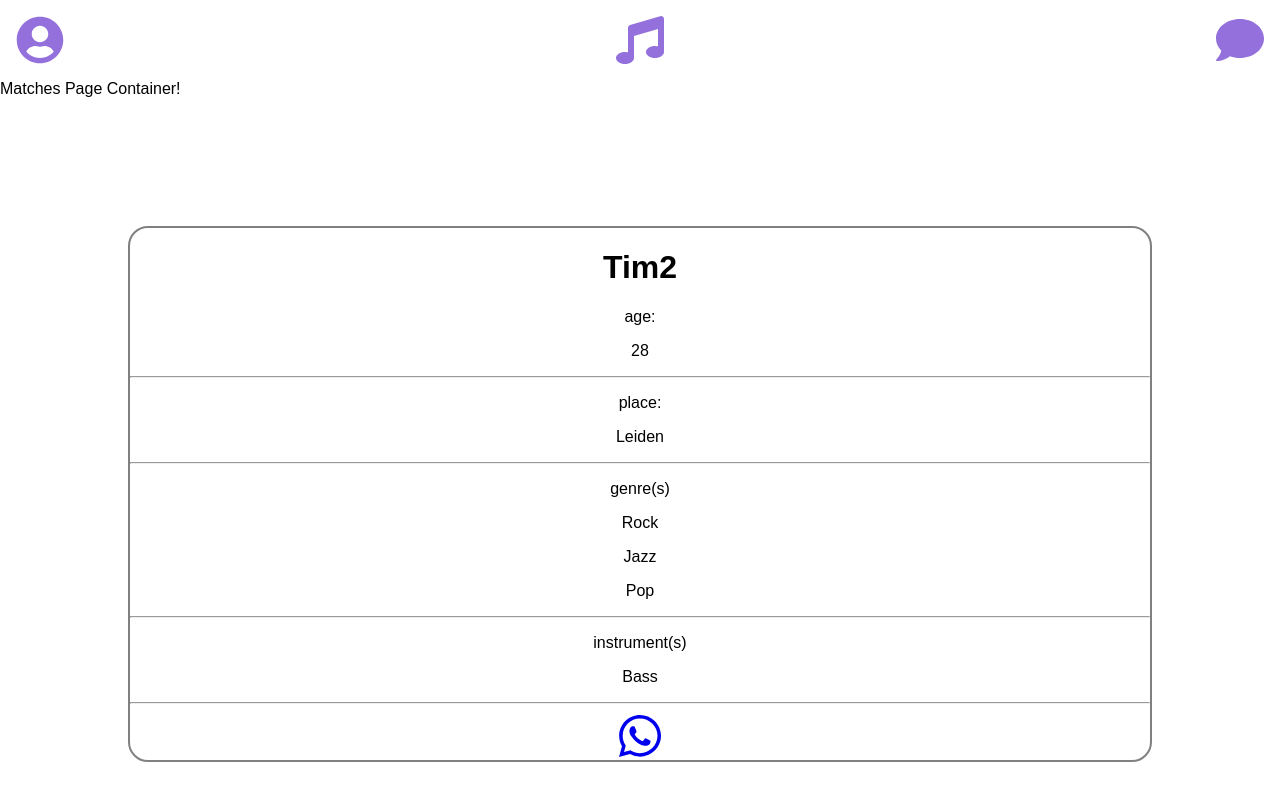
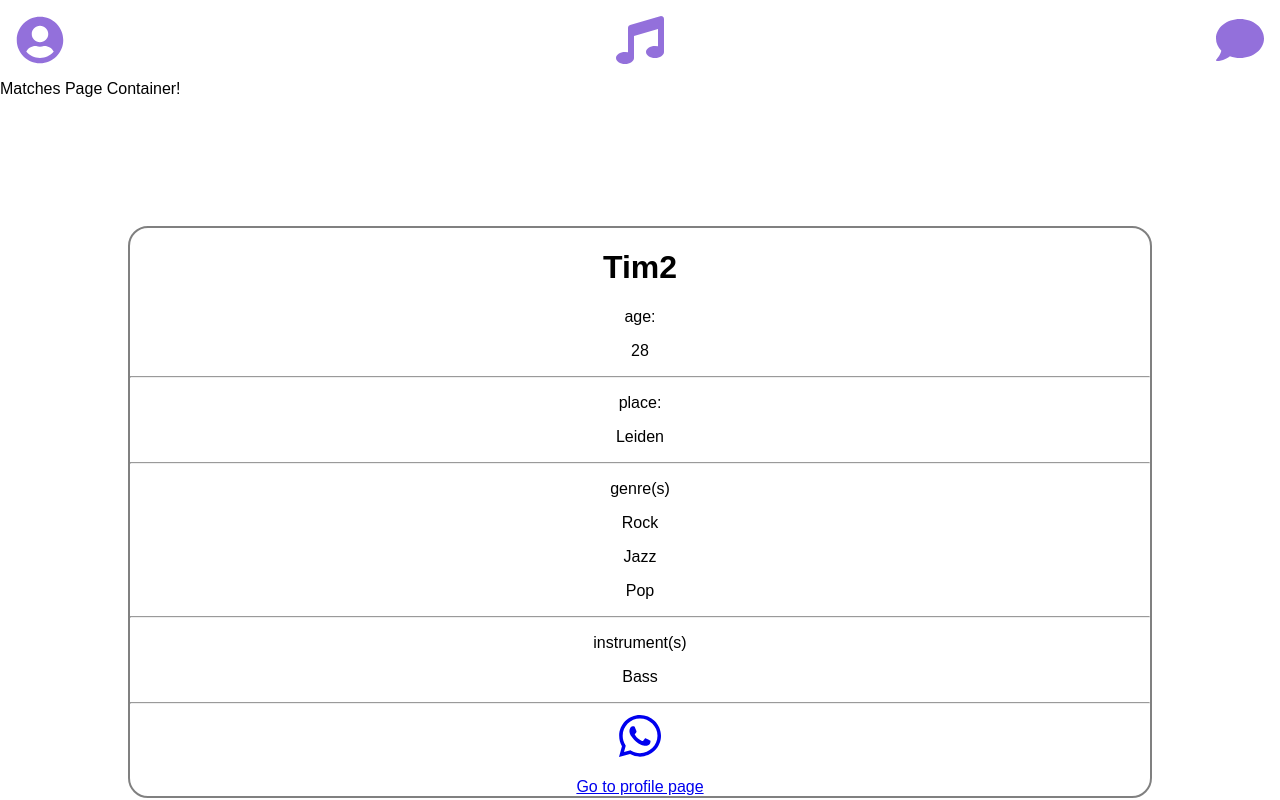
Before and after one commit to antenna-research/knakworst, a React (Create React App) app: page /matches in a window 1280 px wide. Shown: the top 800 px of the page. Built offline with nearby package versions, Linux system fonts and the light colour scheme.

Commit message:
add links to profile pages

```diff
--- a/src/components/Matches/MatchesPage.js
+++ b/src/components/Matches/MatchesPage.js
@@ -1,7 +1,9 @@
+import { FontAwesomeIcon } from '@fortawesome/react-fontawesome'
+import { Link } from 'react-router-dom'
+import { connect } from 'react-redux'
 import React from 'react'
-import { connect } from 'react-redux'
+
 import PropTypes from 'prop-types'
-import { FontAwesomeIcon } from '@fortawesome/react-fontawesome'
 
 const tempStyle = {
   border: '2px solid gray',
@@ -35,6 +37,9 @@
         >
           <FontAwesomeIcon icon={['fab', 'whatsapp']} size="3x" />
         </a>
+        <br />
+        <br />
+        <Link to={`/profile/${user.id}`}>Go to profile page</Link>
       </div>
     )
   })
```
